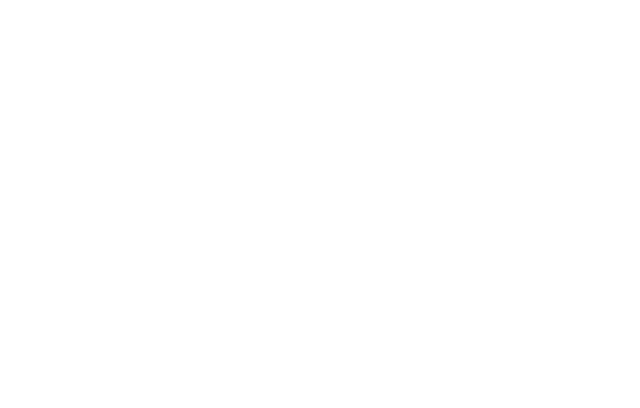
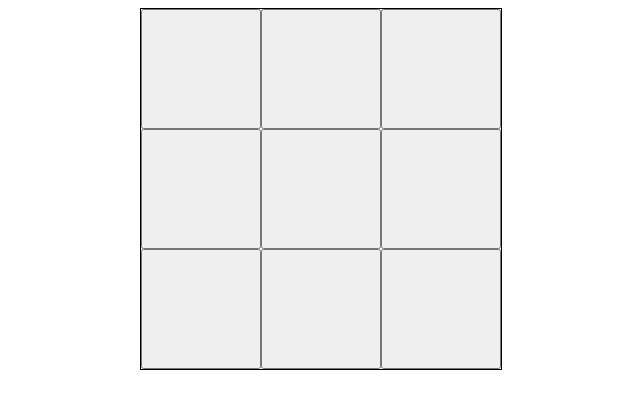
Before and after one commit to Omar622/tic-tac-toe, a plain HTML site: page index.html in a window 1280 px wide. Shown: the whole page, without its empty margins (319-959 px from the left). Drawn offline with Linux system fonts and the light colour scheme.

Commit message:
Render game board
* render it by JS.
* use grid in css to style it.

```diff
--- a/index.html
+++ b/index.html
@@ -6,9 +6,11 @@
   <meta name="viewport" content="width=device-width, initial-scale=1.0">
   <title>Tic Tac Toe</title>
   <link rel="stylesheet" href="./styles.css">
-  <script src="./script.js"></script>
+  <script src="./script.js" defer></script>
 </head>
 <body>
+  <div id="game-board">
 
+  </div>
 </body>
 </html>
--- a/script.js
+++ b/script.js
@@ -72,3 +72,16 @@ const GameBoard = (function () {
     status
   }
 })();
+
+const renderGameBoard = () => {
+  const gameBoardDiv = document.getElementById('game-board');
+  for(let i = 0; i < 3; ++i){
+    for(let j = 0; j < 3; ++j){
+      const cell = document.createElement('button');
+      cell.classList.add('cell');
+      gameBoardDiv.appendChild(cell);
+    }
+  }
+}
+
+renderGameBoard();
--- a/styles.css
+++ b/styles.css
@@ -0,0 +1,12 @@
+#game-board{
+  height: 360px;
+  width: 360px;
+  border: 1px solid black;
+  margin: auto;
+  display: grid;
+  grid-template-columns: 1fr 1fr 1fr;
+}
+
+.cell {
+  font-size: 48px;
+}
```
